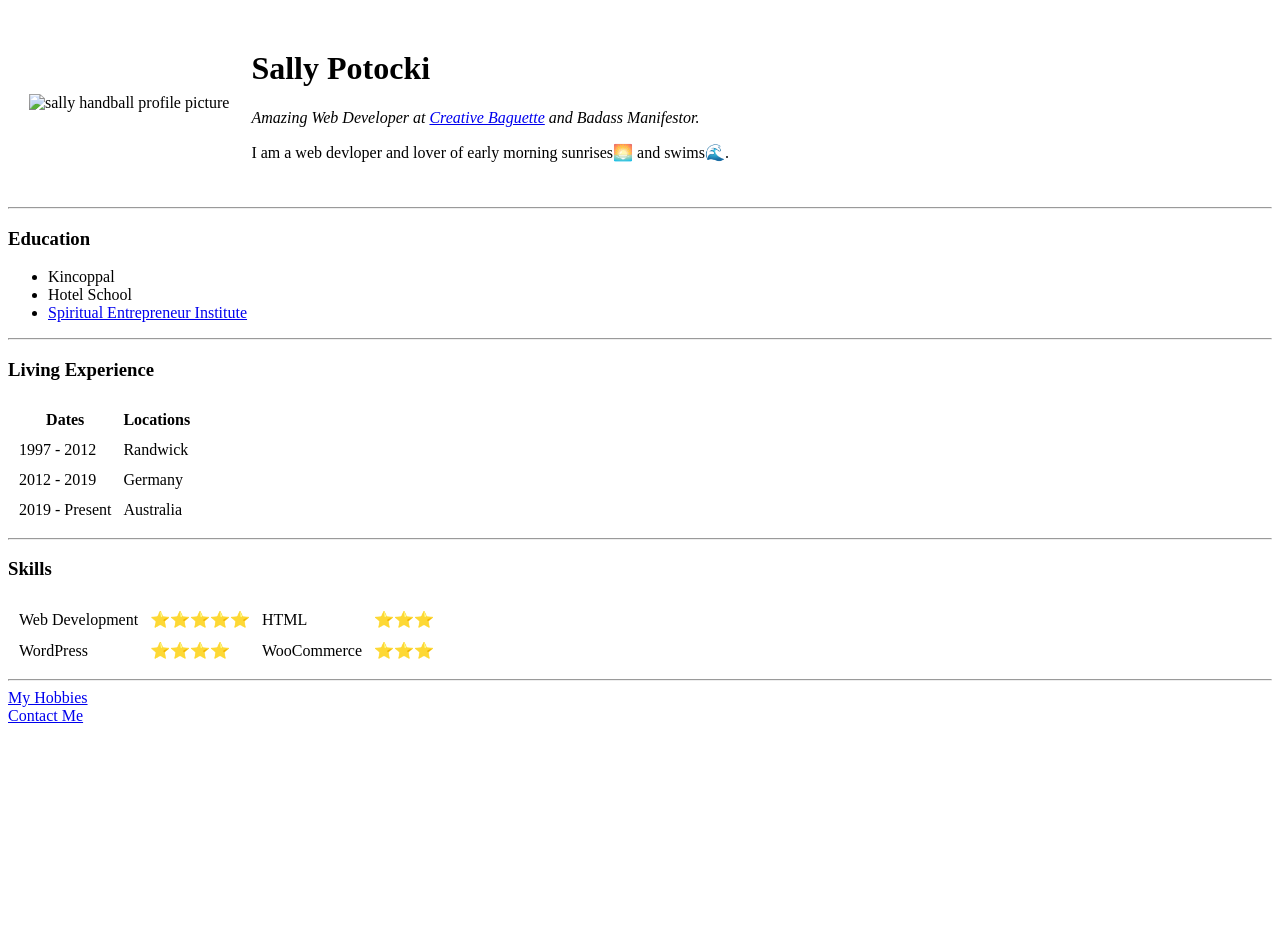
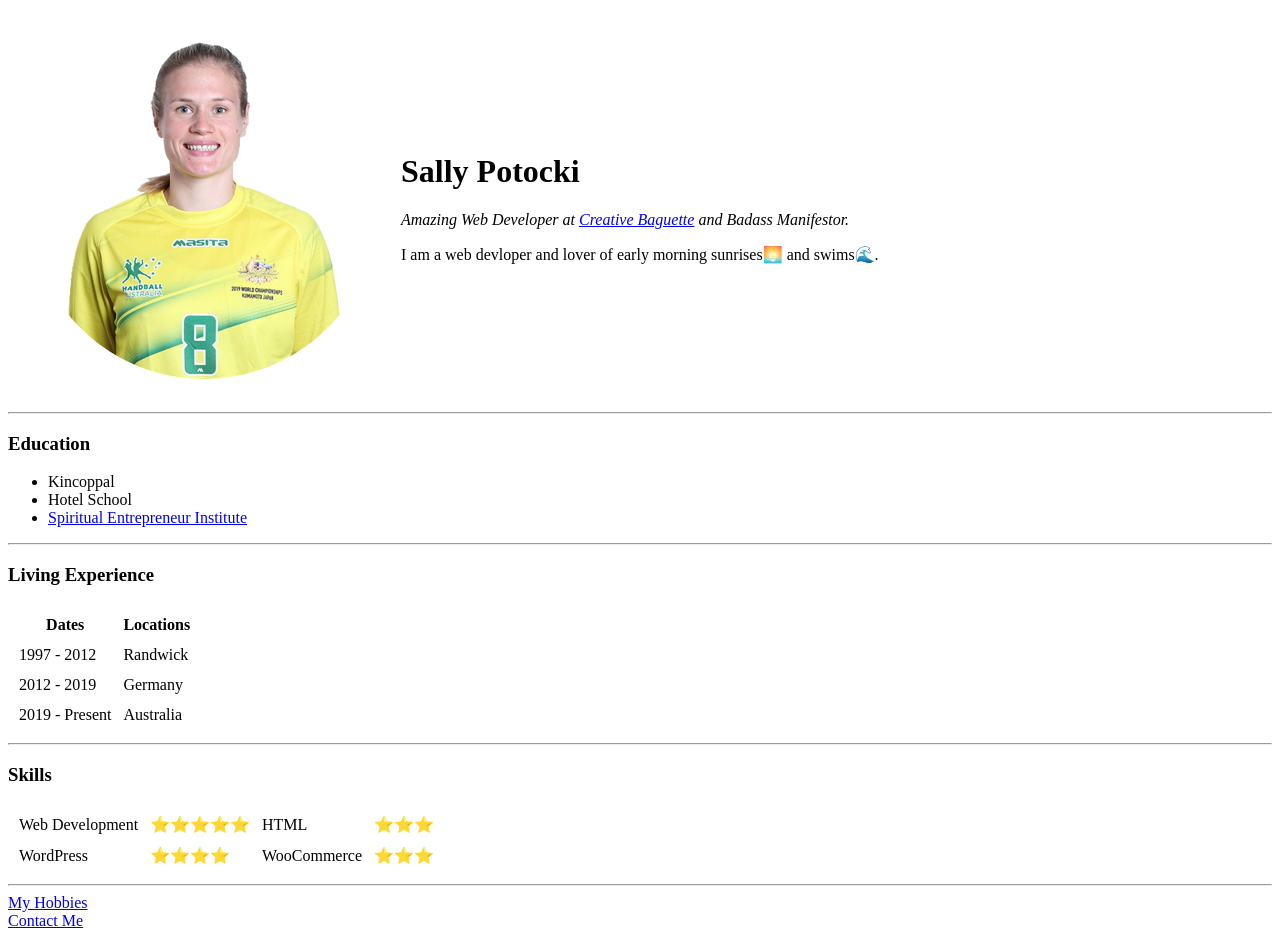
Before and after one commit to spotocki/test, a plain HTML site: page index.html in a window 1280 px wide. Before the commit the page ends 800 px from the top, so only its background shows below. Drawn offline with Linux system fonts and the light colour scheme.

Commit message:
Update index.html

```diff
--- a/index.html
+++ b/index.html
@@ -9,7 +9,7 @@
 <body>
   <table cellspacing="20">
     <tr>
-      <td>  <img src="images/sally-modified.png" alt="sally handball profile picture"></td>
+      <td>  <img src="sally-modified.png" alt="sally handball profile picture"></td>
       <td><h1>Sally Potocki</h1>
       <p><em>Amazing Web Developer at <a href="https://www.creativebaguette.com">Creative Baguette</a> and <storng>Badass Manifestor</storng>.</em></p>
       <p>I am a web devloper and lover of early morning sunrises🌅 and swims🌊.</p></td>
```
